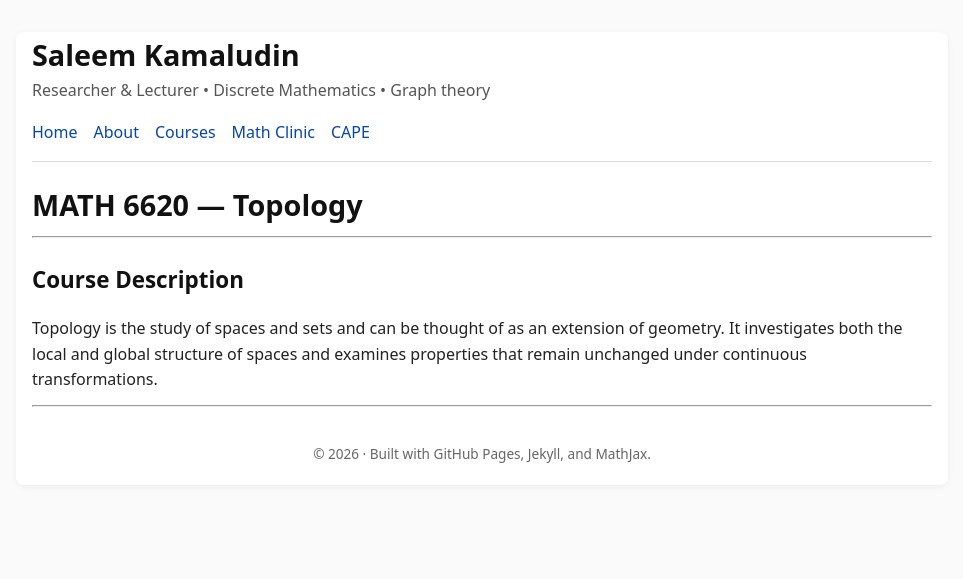
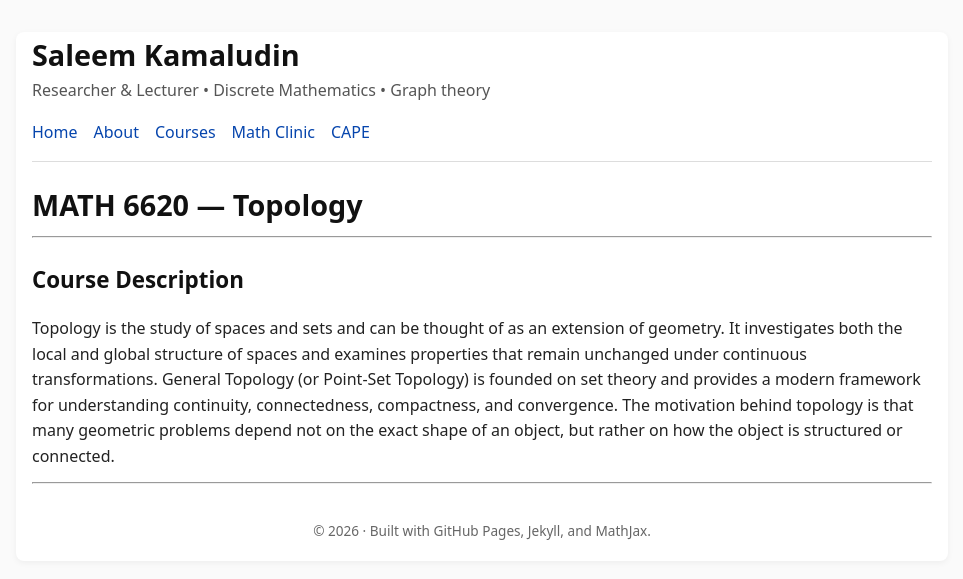
Before and after one commit to SaleemKamaludin/SaleemKamaludin.github.io, a Jekyll site: the page built from courses/graduate/topology/index.md, in a window 1280 px wide. Shown: the top 579 px of the page, without its empty margins (158-1121 px from the left). Built offline with Jekyll 4.4.1, drawn with Linux system fonts in a browser that asks for light colours.

Commit message:
Update index.md

```diff
--- a/courses/graduate/topology/index.md
+++ b/courses/graduate/topology/index.md
@@ -10,3 +10,4 @@ title: MATH 6620 — Topology
 ## Course Description
 
 Topology is the study of spaces and sets and can be thought of as an extension of geometry. It investigates both the local and global structure of spaces and examines properties that remain unchanged under continuous transformations.
+General Topology (or Point-Set Topology) is founded on set theory and provides a modern framework for understanding continuity, connectedness, compactness, and convergence. The motivation behind topology is that many geometric problems depend not on the exact shape of an object, but rather on how the object is structured or connected.
```
